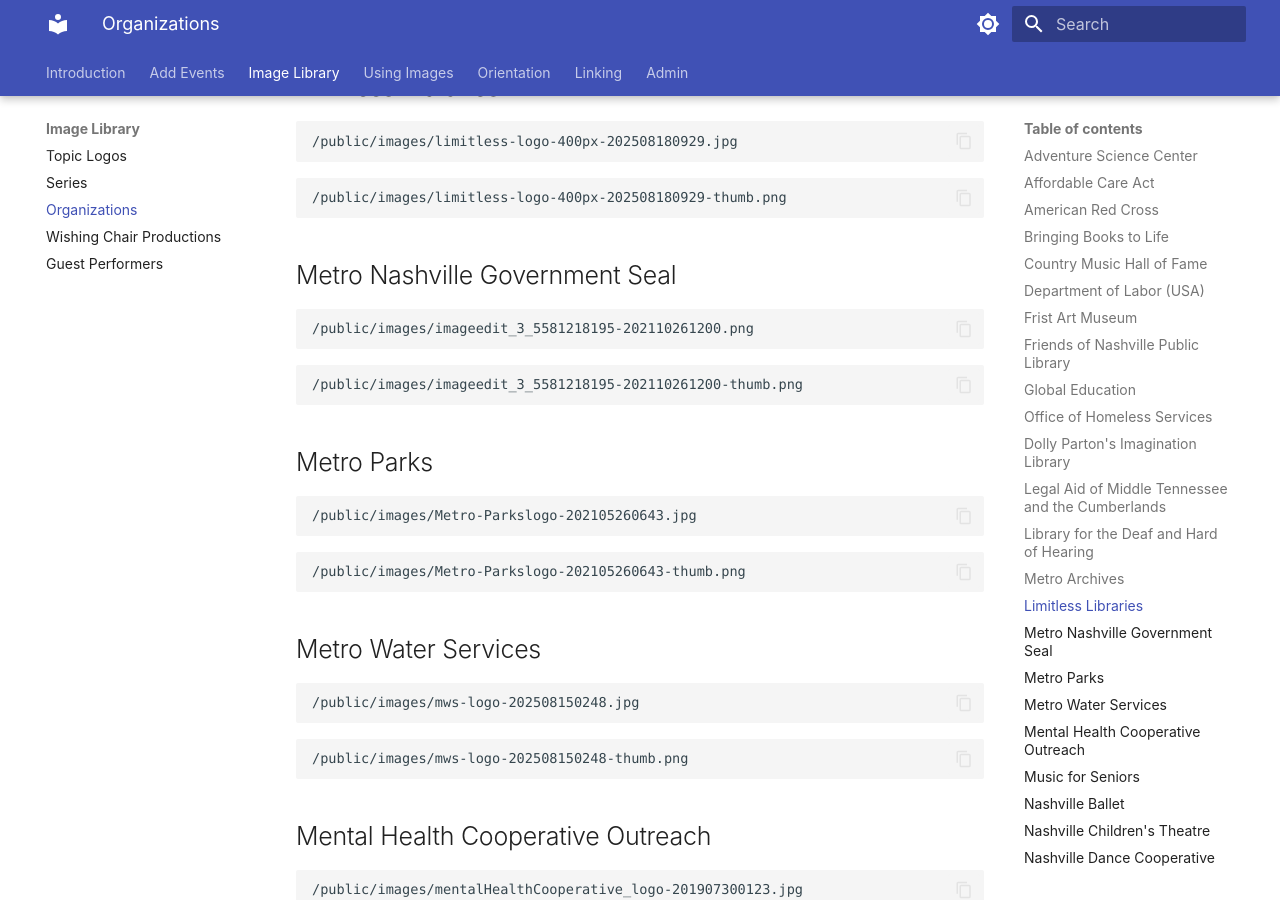
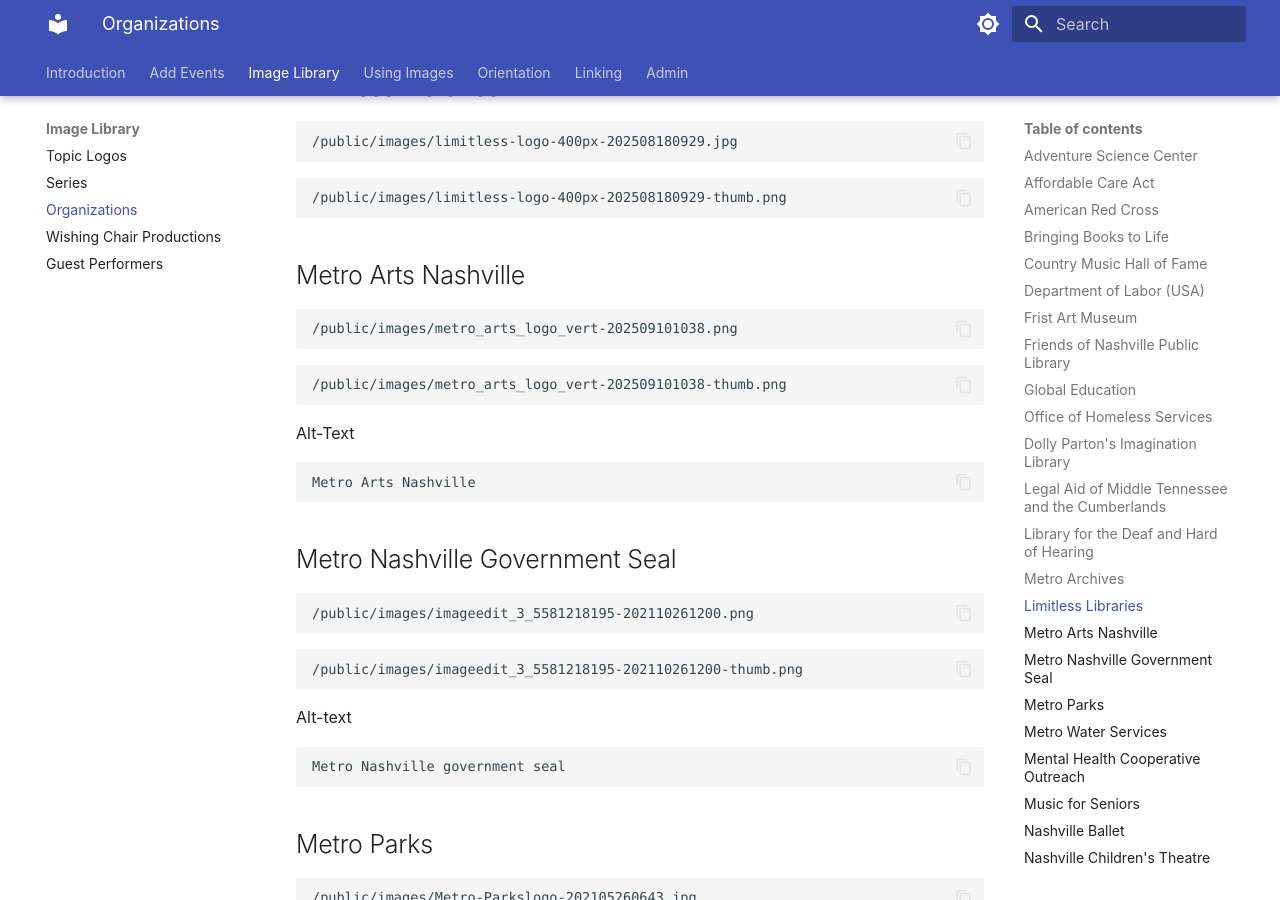
Before and after one commit to Nashville-Public-Library/bedework-docs, an MkDocs documentation site: the page built from docs/image-library/organizations.md, in a window 1280 px wide and 900 px high, scrolled down 2817 px. Built offline with MkDocs 1.6.1 and Material for MkDocs 9.7.7, drawn with Linux system fonts in a browser that asks for light colours.

Commit message:
add metro arts logo

````diff
--- a/docs/image-library/organizations.md
+++ b/docs/image-library/organizations.md
@@ -155,6 +155,21 @@ title: Organizations
 /public/images/limitless-logo-400px-202508180929-thumb.png
 ```
 
+## Metro Arts Nashville
+
+```text
+/public/images/metro_arts_logo_vert-202509101038.png
+```
+
+```text
+/public/images/metro_arts_logo_vert-202509101038-thumb.png
+```
+
+Alt-Text
+
+```text
+Metro Arts Nashville
+```
 ## Metro Nashville Government Seal
 
 ```text
@@ -163,6 +178,12 @@ title: Organizations
 
 ```text
 /public/images/imageedit_3_5581218195-202110261200-thumb.png
+```
+
+Alt-text
+
+```text
+Metro Nashville government seal
 ```
 
 ## Metro Parks
````
